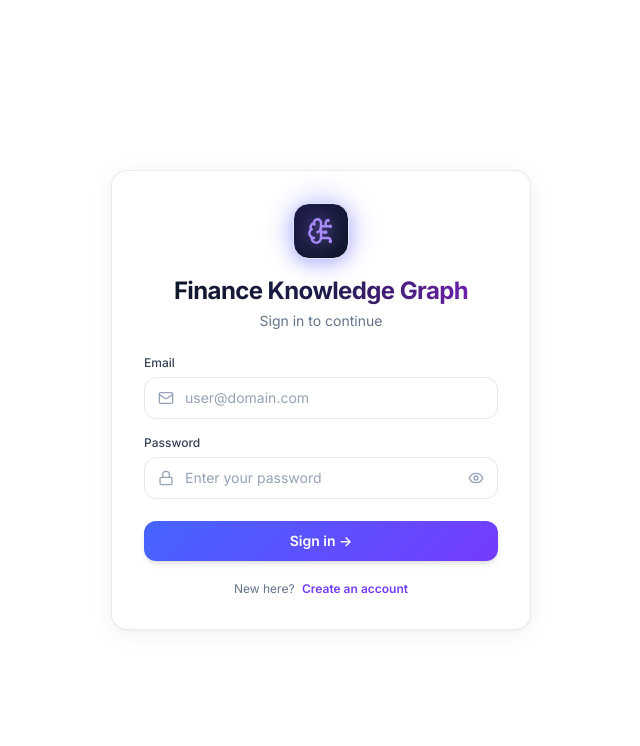
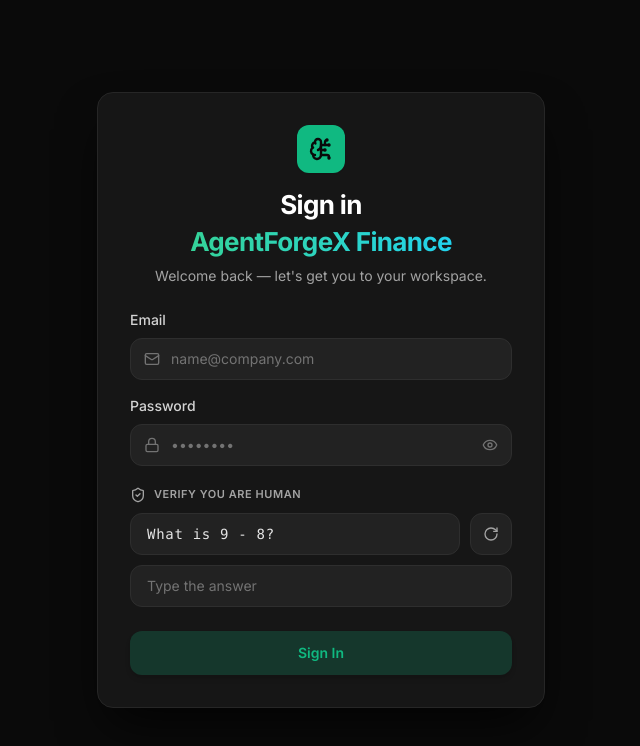
Before and after one commit to Aiinhome-Aivista/AFX_Finance_FE, a React (Vite) app: page /login in a window 1280 px wide. Shown: the top 746 px of the page, without its empty margins (319-959 px from the left). Built offline with nearby package versions, Linux system fonts and the light colour scheme.

Commit message:
changes ui

```diff
--- a/index.html
+++ b/index.html
@@ -3,19 +3,29 @@
   <head>
     <meta charset="UTF-8" />
     <meta name="viewport" content="width=device-width, initial-scale=1.0" />
-    <title>Finance Knowledge Graph</title>
+    <title>AgentForgeX Finance</title>
+    <meta name="theme-color" content="#0a0a0a" />
+    <meta name="color-scheme" content="dark" />
     <link rel="preconnect" href="https://fonts.googleapis.com">
     <link rel="preconnect" href="https://fonts.gstatic.com" crossorigin>
     <link href="https://fonts.googleapis.com/css2?family=Barlow:wght@600;700&family=Inter:wght@300;400;500;600;700;800;900&display=swap" rel="stylesheet">
+    <style>
+      html, body, #root {
+        background-color: #0a0a0a !important;
+        color-scheme: dark;
+        margin: 0;
+        padding: 0;
+        min-height: 100%;
+      }
+    </style>
     <script>
-      // Default to light theme (clean white background)
       try {
-        var userDark = localStorage.getItem('fkg-user-chose-dark');
-        if (userDark === 'true') {
+        var userLight = localStorage.getItem('fkg-user-chose-light');
+        if (userLight === 'true') {
+          document.documentElement.classList.remove('dark');
+        } else {
           document.documentElement.classList.add('dark');
-        } else {
-          localStorage.setItem('fkg-theme', 'light');
-          document.documentElement.classList.remove('dark');
+          localStorage.setItem('fkg-theme', 'dark');
         }
       } catch (e) {}
     </script>
--- a/src/index.css
+++ b/src/index.css
@@ -11,7 +11,7 @@
   --line: 226 232 240;
   --ink: 15 23 42;
   --muted: 100 116 139;
-  --brand: 79 70 229;
+  --brand: 16 185 129;
   --brand-ink: 255 255 255;
   --ok: 16 185 129;
   --warn: 217 119 6;
@@ -21,39 +21,42 @@
   --ont-text: #0F172A;
   --ont-muted: #64748B;
   --ont-border: #E2E8F0;
-  --ont-accent: #4F46E5;
+  --ont-accent: #10B981;
   --ont-edge: #94A3B8;
-  --ont-chip-bg: #EEF2FF;
+  --ont-chip-bg: #ECFDF5;
   --ont-code-bg: #F1F5F9;
 }
 
 .dark {
-  --bg: 10 15 26;
-  --surface: 16 23 38;
-  --surface2: 24 35 56;
-  --line: 36 50 78;
+  --bg: 10 10 10;
+  --surface: 20 22 25;
+  --surface2: 28 30 34;
+  --line: 38 42 46;
   --ink: 248 250 252;
   --muted: 148 163 184;
-  --brand: 99 102 241;
-  --brand-ink: 10 15 26;
+  --brand: 16 185 129;
+  --brand-ink: 255 255 255;
   --ok: 52 211 153;
   --warn: 245 158 11;
   --bad: 248 113 113;
-  --ont-bg: #0A0F1A;
-  --ont-card: #101726;
+  --ont-bg: #0A0A0A;
+  --ont-card: #141719;
   --ont-text: #F8FAFC;
   --ont-muted: #94A3B8;
-  --ont-border: #24334E;
-  --ont-accent: #818CF8;
+  --ont-border: #262626;
+  --ont-accent: #10B981;
   --ont-edge: #475569;
-  --ont-chip-bg: #1E293B;
-  --ont-code-bg: #182338;
+  --ont-chip-bg: #064E3B;
+  --ont-code-bg: #1A1F23;
 }
 
 html,
 body,
 #root {
   height: 100%;
+  min-height: 100vh;
+  background-color: #0A0A0A;
+  color-scheme: dark;
 }
 
 body,
@@ -192,70 +195,65 @@ body {
   border-radius: 8px;
 }
 
-/* Premium AI SaaS Login Styling */
+/* Premium AI SaaS Login Styling (AgentForgeX Dark Emerald Theme) */
 .auth-bg-gradient {
-  background: radial-gradient(circle at 15% 20%, rgba(224, 215, 255, 0.45) 0%, transparent 45%),
-    radial-gradient(circle at 85% 80%, rgba(200, 214, 255, 0.4) 0%, transparent 45%),
-    radial-gradient(circle at 50% 50%, rgba(243, 240, 255, 0.6) 0%, transparent 60%),
-    linear-gradient(135deg, #FAF8FF 0%, #F3F1FA 50%, #ECE9F8 100%);
+  background-color: #0A0A0A;
 }
 
 .auth-card-shadow {
-  box-shadow: 0 20px 50px -10px rgba(17, 27, 50, 0.35),
-    0 0 0 1px rgba(255, 255, 255, 0.08),
-    0 0 40px -10px rgba(117, 59, 255, 0.15);
+  box-shadow: 0 25px 50px -12px rgba(0, 0, 0, 0.8),
+    0 0 0 1px rgba(255, 255, 255, 0.05);
 }
 
 .auth-btn-gradient {
-  background: linear-gradient(135deg, #4565FF 0%, #753BFF 100%);
-  transition: all 0.25s cubic-bezier(0.4, 0, 0.2, 1);
+  background-color: #15372C;
+  color: #10B981;
+  transition: all 0.2s cubic-bezier(0.4, 0, 0.2, 1);
 }
 
 .auth-btn-gradient:hover:not(:disabled) {
-  background: linear-gradient(135deg, #3754F0 0%, #682EEB 100%);
-  box-shadow: 0 8px 24px -4px rgba(117, 59, 255, 0.5),
-    0 0 16px 2px rgba(69, 101, 255, 0.35);
-  transform: translateY(-1px);
+  background-color: #1a4537;
+  color: #34D399;
 }
 
 .auth-btn-gradient:active:not(:disabled) {
+  background-color: #123026;
   transform: translateY(0);
-  box-shadow: 0 4px 12px -2px rgba(117, 59, 255, 0.4);
 }
 
 .auth-input-field {
-  background-color: #FFFFFF !important;
-  border: 1px solid #E2E8F0;
-  color: #111827 !important;
+  background-color: #222222 !important;
+  border: 1px solid #2e2e2e;
+  color: #F9FAFB !important;
   transition: border-color 0.15s ease, box-shadow 0.15s ease;
 }
 
 .auth-input-field:hover {
-  border-color: #CBD5E1;
+  border-color: #3b3b3b;
 }
 
 .auth-input-field:focus,
 .auth-input-field:focus-visible,
 .auth-input-field:active {
-  background-color: #FFFFFF !important;
-  border-color: #8B5CF6;
+  background-color: #222222 !important;
+  border-color: #10B981;
   outline: none;
-  box-shadow: 0 0 0 3px rgba(139, 92, 246, 0.2);
+  box-shadow: 0 0 0 1px #10B981;
 }
 
 .auth-input-field::placeholder {
-  color: #94A3B8;
+  color: #737373;
 }
 
-/* Chrome/Safari autofill background override to force white background and dark text */
+/* Chrome/Safari autofill background override for dark theme */
 .auth-input-field:-webkit-autofill,
 .auth-input-field:-webkit-autofill:hover,
 .auth-input-field:-webkit-autofill:focus,
 .auth-input-field:-webkit-autofill:active {
-  -webkit-box-shadow: 0 0 0 1000px #FFFFFF inset !important;
-  box-shadow: 0 0 0 1000px #FFFFFF inset !important;
-  -webkit-text-fill-color: #111827 !important;
-  caret-color: #111827 !important;
+  -webkit-box-shadow: 0 0 0 1000px #222222 inset !important;
+  box-shadow: 0 0 0 1000px #222222 inset !important;
+  -webkit-text-fill-color: #F9FAFB !important;
+  caret-color: #F9FAFB !important;
   transition: background-color 5000s ease-in-out 0s;
 }
 
--- a/src/pages/AuthPage.jsx
+++ b/src/pages/AuthPage.jsx
@@ -1,8 +1,20 @@
 import { useState } from 'react'
 import { Link, Navigate, useLocation, useNavigate } from 'react-router-dom'
-import { Mail, Lock, Eye, EyeOff, BrainCircuit } from 'lucide-react'
+import { Mail, Lock, Eye, EyeOff, BrainCircuit, ShieldCheck, RotateCw } from 'lucide-react'
 import { useAuth } from '../context/AuthContext'
 import { Spinner } from '../components/common/States'
+
+function generateCaptcha() {
+  const ops = ['+', '-', '+']
+  const op = ops[Math.floor(Math.random() * ops.length)]
+  let a = Math.floor(Math.random() * 9) + 1
+  let b = Math.floor(Math.random() * 9) + 1
+  if (op === '-' && a < b) [a, b] = [b, a]
+  let ans = 0
+  if (op === '+') ans = a + b
+  if (op === '-') ans = a - b
+  return { q: `What is ${a} ${op} ${b}?`, answer: String(ans) }
+}
 
 export default function AuthPage({ mode }) {
   const isReg = mode === 'register'
@@ -10,9 +22,16 @@ export default function AuthPage({ mode }) {
   const nav = useNavigate()
   const loc = useLocation()
   const [f, setF] = useState({ email: '', name: '', password: '' })
+  const [captcha, setCaptcha] = useState(() => generateCaptcha())
+  const [captchaInput, setCaptchaInput] = useState('')
   const [showPassword, setShowPassword] = useState(false)
   const [err, setErr] = useState('')
   const [busy, setBusy] = useState(false)
+
+  const refreshCaptcha = () => {
+    setCaptcha(generateCaptcha())
+    setCaptchaInput('')
+  }
 
   if (user) return <Navigate to={user.selected_app ? '/finance' : '/apps'} replace />
 
@@ -25,6 +44,13 @@ export default function AuthPage({ mode }) {
       return setErr('Password needs 8+ characters with a letter and a number.')
     }
     if (!isReg && !f.password) return setErr('Enter your password.')
+    if (!captchaInput.trim()) {
+      return setErr('Please verify you are human.')
+    }
+    if (captchaInput.trim() !== captcha.answer) {
+      refreshCaptcha()
+      return setErr('Incorrect verification answer. Please try again.')
+    }
     setBusy(true)
     try {
       const u = isReg ? await register(f.email, f.name, f.password) : await login(f.email, f.password)
@@ -39,47 +65,38 @@ export default function AuthPage({ mode }) {
   const set = (k) => (e) => setF({ ...f, [k]: e.target.value })
 
   return (
-    <div className="min-h-screen w-full flex items-center justify-center p-4 sm:p-6 bg-white selection:bg-purple-500 selection:text-white">
+    <div className="min-h-screen w-full flex items-center justify-center p-4 sm:p-6 bg-[#0a0a0a] selection:bg-emerald-500 selection:text-black">
       {/* Centered Login Card */}
-      <div className="w-full max-w-[420px] rounded-2xl border border-slate-200/80 bg-white p-7 sm:p-8 shadow-[0_4px_24px_rgba(0,0,0,0.06),0_1px_2px_rgba(0,0,0,0.04)]">
-        {/* Top Icon: Glowing purple-blue AI brain/network icon centered at the top */}
+      <div className="w-full max-w-md rounded-2xl border border-[#262626] bg-[#161616] p-6 sm:p-8 shadow-2xl shadow-black/80">
+        {/* Top Icon: BrainCircuit icon retained inside emerald green badge */}
         <div className="flex flex-col items-center text-center mb-6">
           <div className="relative mb-4 flex items-center justify-center">
-            {/* Glowing background blur effect */}
             <div
-              className="absolute -inset-2 rounded-full opacity-60 blur-md"
-              style={{
-                background: 'linear-gradient(135deg, rgba(69, 101, 255, 0.4) 0%, rgba(139, 92, 246, 0.5) 100%)',
-              }}
-              aria-hidden="true"
-            />
-            <div
-              className="relative flex h-14 w-14 items-center justify-center rounded-2xl border border-indigo-100 shadow-sm"
-              style={{
-                background: 'linear-gradient(135deg, #1E1B4B 0%, #0F172A 100%)',
-                boxShadow: '0 4px 14px rgba(69, 101, 255, 0.25)',
-              }}
+              className="flex h-12 w-12 items-center justify-center rounded-xl bg-[#10b981] shadow-sm"
             >
-              <BrainCircuit className="h-7 w-7 text-[#A78BFA] drop-shadow-[0_0_8px_rgba(167,139,250,0.6)]" strokeWidth={2.1} />
+              <BrainCircuit className="h-6 w-6 text-[#0a0a0a]" strokeWidth={2.4} />
             </div>
           </div>
 
-          {/* Heading with bold purple gradient text */}
-          <h1 className="text-xl sm:text-2xl font-bold tracking-tight bg-gradient-to-r from-slate-900 via-indigo-950 to-purple-800 bg-clip-text text-transparent">
-            Finance Knowledge Graph
+          {/* Heading: 2 lines with 'Sign in' on line 1 and 'AgentForgeX Finance' on line 2 */}
+          <h1 className="text-2xl sm:text-[26px] font-bold tracking-tight text-white leading-tight">
+            <span>Sign in</span>
+            <span className="block mt-1 bg-gradient-to-r from-[#34d399] via-[#2dd4bf] to-[#22d3ee] bg-clip-text text-transparent whitespace-nowrap">
+              AgentForgeX Finance
+            </span>
           </h1>
 
-          {/* Subtitle in muted light gray */}
-          <p className="mt-1 text-xs sm:text-sm text-slate-500">
-            {isReg ? 'Create your account to continue' : 'Sign in to continue'}
+          {/* Subtitle */}
+          <p className="mt-2 text-sm text-neutral-400">
+            {isReg ? 'Create your account to continue' : "Welcome back — let's get you to your workspace."}
           </p>
         </div>
 
         {/* Form Fields */}
-        <form onSubmit={submit} className="space-y-4" noValidate>
+        <form onSubmit={submit} className="space-y-4 sm:space-y-4.5" noValidate>
           {isReg && (
             <div>
-              <label className="mb-1.5 block text-xs font-medium text-slate-700" htmlFor="name">
+              <label className="mb-2 block text-sm font-medium text-neutral-300" htmlFor="name">
                 Full Name
               </label>
               <div className="relative">
@@ -98,17 +115,17 @@ export default function AuthPage({ mode }) {
 
           {/* Email Field */}
           <div>
-            <label className="mb-1.5 block text-xs font-medium text-slate-700" htmlFor="email">
+            <label className="mb-2 block text-sm font-medium text-neutral-300" htmlFor="email">
               Email
             </label>
             <div className="relative flex items-center">
-              <span className="pointer-events-none absolute left-3.5 flex items-center text-slate-400">
+              <span className="pointer-events-none absolute left-3.5 flex items-center text-neutral-500">
                 <Mail className="h-4 w-4" />
               </span>
               <input
                 id="email"
                 type="email"
-                placeholder="user@domain.com"
+                placeholder="name@company.com"
                 className="auth-input-field w-full rounded-xl pl-10 pr-4 py-2.5 text-sm"
                 value={f.email}
                 onChange={set('email')}
@@ -119,17 +136,17 @@ export default function AuthPage({ mode }) {
 
           {/* Password Field */}
           <div>
-            <label className="mb-1.5 block text-xs font-medium text-slate-700" htmlFor="pw">
+            <label className="mb-2 block text-sm font-medium text-neutral-300" htmlFor="pw">
               Password
             </label>
             <div className="relative flex items-center">
-              <span className="pointer-events-none absolute left-3.5 flex items-center text-slate-400">
+              <span className="pointer-events-none absolute left-3.5 flex items-center text-neutral-500">
                 <Lock className="h-4 w-4" />
               </span>
               <input
                 id="pw"
                 type={showPassword ? 'text' : 'password'}
-                placeholder="Enter your password"
+                placeholder="••••••••"
                 className="auth-input-field w-full rounded-xl pl-10 pr-11 py-2.5 text-sm"
                 value={f.password}
                 onChange={set('password')}
@@ -138,7 +155,7 @@ export default function AuthPage({ mode }) {
               <button
                 type="button"
                 onClick={() => setShowPassword(!showPassword)}
-                className="absolute right-3.5 flex items-center text-slate-400 hover:text-slate-200 transition focus:outline-none"
+                className="absolute right-3.5 flex items-center text-neutral-500 hover:text-neutral-300 transition focus:outline-none"
                 aria-label={showPassword ? 'Hide password' : 'Show password'}
               >
                 {showPassword ? (
@@ -150,56 +167,86 @@ export default function AuthPage({ mode }) {
             </div>
           </div>
 
+          {/* Verify You Are Human (Captcha) */}
+          <div className="space-y-2.5 pt-1">
+            <div className="flex items-center gap-2">
+              <ShieldCheck className="h-4 w-4 text-neutral-400" />
+              <span className="text-[11px] font-semibold uppercase tracking-wider text-neutral-400">
+                VERIFY YOU ARE HUMAN
+              </span>
+            </div>
+
+            {/* Row 1: Math Question Box (left) + Refresh Button (right) */}
+            <div className="flex items-center gap-2.5">
+              {/* Question Display Box */}
+              <div className="flex-1 min-w-0 h-[42px] rounded-xl bg-[#222222] border border-[#2e2e2e] px-4 flex items-center">
+                <span className="font-mono text-sm text-neutral-200 tracking-wider font-medium select-none">
+                  {captcha.q}
+                </span>
+              </div>
+
+              {/* Refresh Button */}
+              <button
+                type="button"
+                onClick={refreshCaptcha}
+                className="flex h-[42px] w-[42px] shrink-0 items-center justify-center rounded-xl border border-[#2e2e2e] bg-[#222222] hover:border-neutral-500 text-neutral-400 hover:text-neutral-200 transition focus:outline-none"
+                title="New question"
+                aria-label="New question"
+              >
+                <RotateCw className="h-4 w-4" />
+              </button>
+            </div>
+
+            {/* Row 2: Full-width Answer Input */}
+            <input
+              id="captcha"
+              type="text"
+              placeholder="Type the answer"
+              className="auth-input-field w-full h-[42px] rounded-xl px-4 text-sm"
+              value={captchaInput}
+              onChange={(e) => setCaptchaInput(e.target.value)}
+              autoComplete="off"
+            />
+          </div>
+
           {/* Error Message */}
           {err && (
             <div
               role="alert"
-              className="rounded-xl border border-red-500/30 bg-red-500/10 px-3.5 py-2.5 text-xs text-red-600 animate-in fade-in duration-200"
+              className="rounded-xl border border-red-500/30 bg-red-950/40 px-3.5 py-2.5 text-xs text-red-400 animate-in fade-in duration-200"
             >
               {err}
             </div>
           )}
 
           {/* Sign In Button */}
-          <div className="pt-1.5">
+          <div className="pt-2">
             <button
               type="submit"
               disabled={busy}
-              className="auth-btn-gradient w-full flex items-center justify-center gap-2 rounded-xl py-2.5 px-4 text-sm font-semibold text-white cursor-pointer shadow-md disabled:opacity-50 disabled:cursor-not-allowed"
+              className="auth-btn-gradient w-full flex items-center justify-center gap-2 rounded-xl py-3 px-4 text-sm font-semibold cursor-pointer shadow-md disabled:opacity-50 disabled:cursor-not-allowed"
             >
               {busy ? (
                 <Spinner />
               ) : (
-                <span>{isReg ? 'Create account →' : 'Sign in →'}</span>
+                <span>{isReg ? 'Create Account' : 'Sign In'}</span>
               )}
             </button>
           </div>
         </form>
 
         {/* Bottom Section */}
-        <p className="mt-5 text-center text-xs text-slate-500">
-          {isReg ? (
-            <>
+        {isReg && (
+          <p className="mt-5 text-center text-xs text-neutral-400">
             Already registered?{' '}
             <Link
               to="/login"
-                className="font-semibold text-[#753BFF] hover:text-[#5B21B6] transition underline-offset-2 hover:underline ml-1"
+              className="font-semibold text-[#10b981] hover:text-[#34d399] transition underline-offset-2 hover:underline ml-1"
             >
               Sign in
             </Link>
-            </>
-          ) : (
-            <>
-              New here?{' '}
-              <Link
-                to="/register"
-                className="font-semibold text-[#753BFF] hover:text-[#5B21B6] transition underline-offset-2 hover:underline ml-1"
-              >
-                Create an account
-              </Link>
-            </>
+          </p>
         )}
-        </p>
       </div>
     </div>
   )
```
Also changed, not shown: src/context/ThemeContext.jsx (+10 -10 lines). Lines whose indentation alone changed are shown as unchanged.
